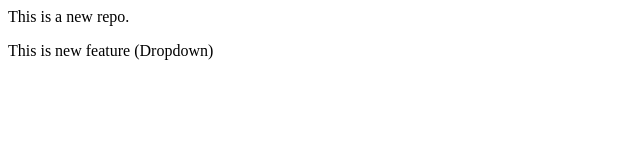
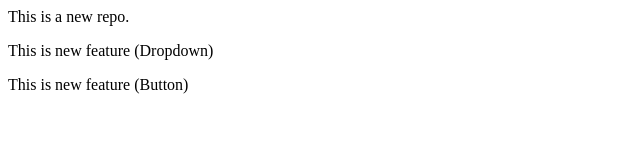
Before and after one commit to Learner-code-Git/Local-Repo, a plain HTML site: page index.html in a window 1280 px wide. Shown: the whole page, without its empty margins (0-640 px from the left). Drawn offline with Linux system fonts and the light colour scheme.

Commit message:
Add Changes

```diff
--- a/index.html
+++ b/index.html
@@ -1,2 +1,3 @@
 <p>This is a new repo.</p>
 <p>This is new feature (Dropdown)</p>
+<p>This is new feature (Button)</p>
```
